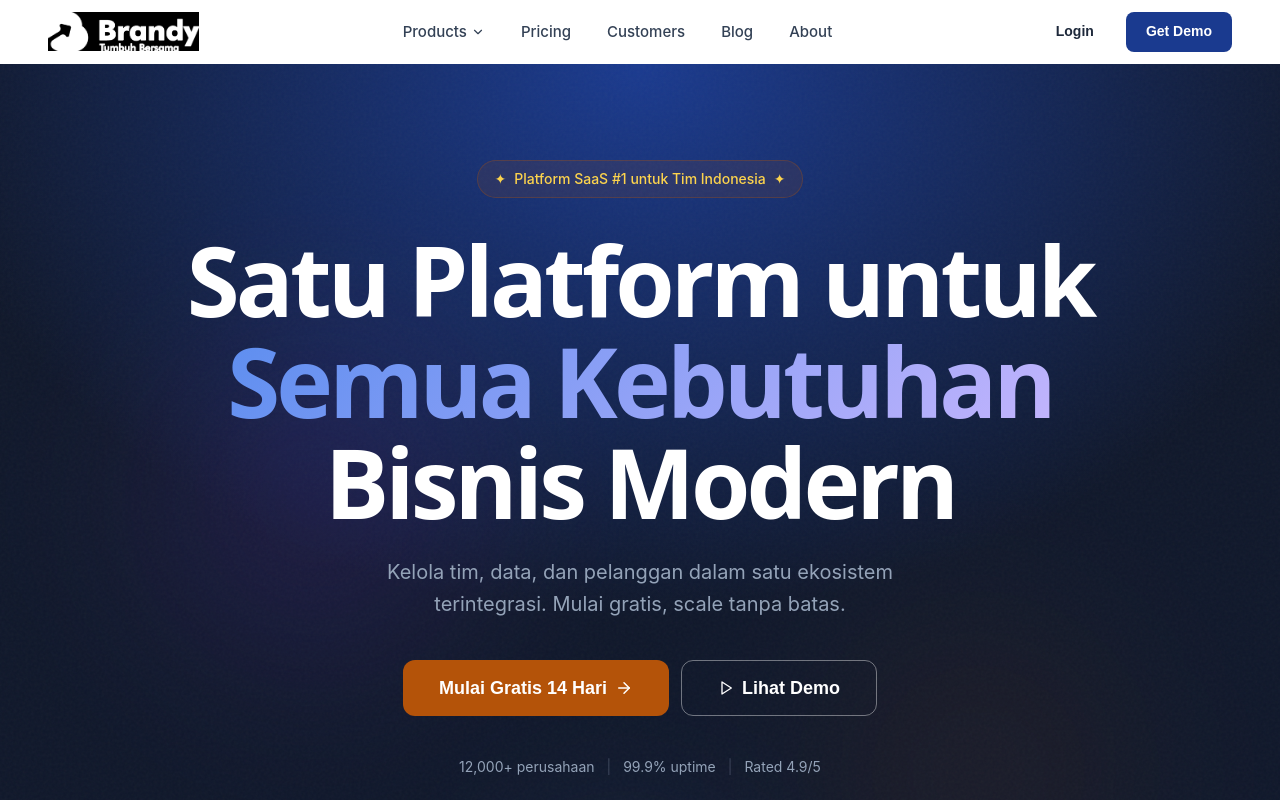
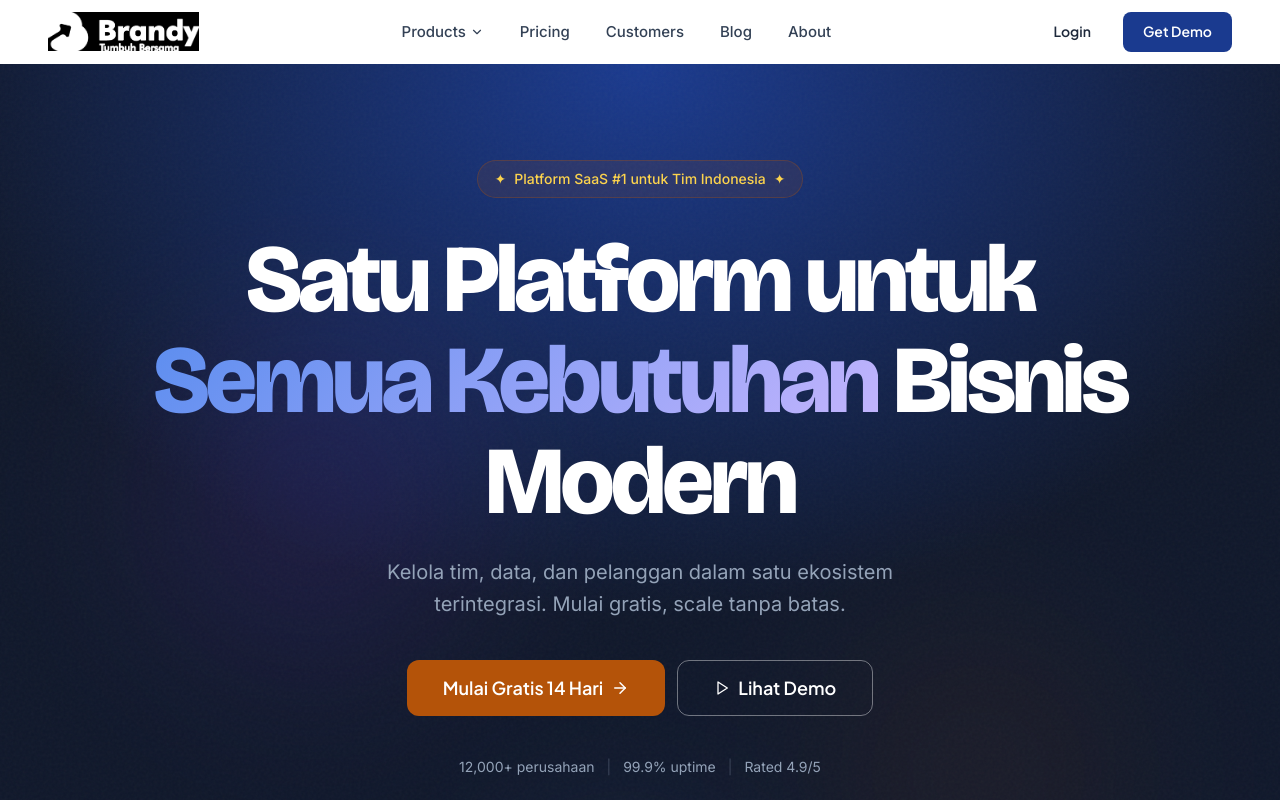
Before and after one commit to acmadfadilah811-ops/brandy-website, a Next.js app: page / in a window 1280 px wide. Shown: the top 800 px of the page. Built offline with nearby package versions, Linux system fonts and the light colour scheme.

Commit message:
fix: move @import to top of globals.css to fix next build error

```diff
--- a/src/app/globals.css
+++ b/src/app/globals.css
@@ -1,3 +1,5 @@
+@import url('https://fonts.googleapis.com/css2?family=Bricolage+Grotesque:opsz,wght@12..96,400;12..96,600;12..96,700;12..96,800&family=Plus+Jakarta+Sans:wght@400;500;600;700;800&family=Inter:wght@400;500;600&family=JetBrains+Mono:wght@400;500&family=DM+Serif+Display:ital@0;1&display=swap');
+
 @tailwind base;
 @tailwind components;
 @tailwind utilities;
@@ -8,7 +10,7 @@
    ============================================================ */
 
 /* ---- Google Fonts ---- */
-@import url('https://fonts.googleapis.com/css2?family=Bricolage+Grotesque:opsz,wght@12..96,400;12..96,600;12..96,700;12..96,800&family=Plus+Jakarta+Sans:wght@400;500;600;700;800&family=Inter:wght@400;500;600&family=JetBrains+Mono:wght@400;500&family=DM+Serif+Display:ital@0;1&display=swap');
+
 
 /* ============================================================
    CSS CUSTOM PROPERTIES — Design Tokens
```
